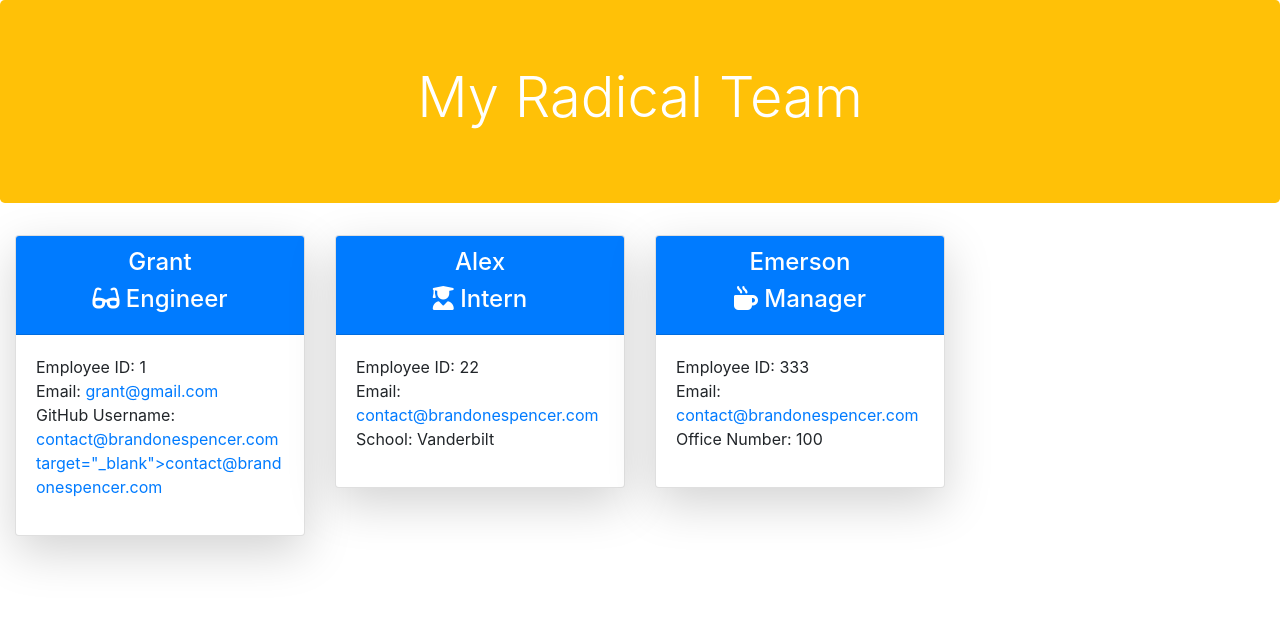
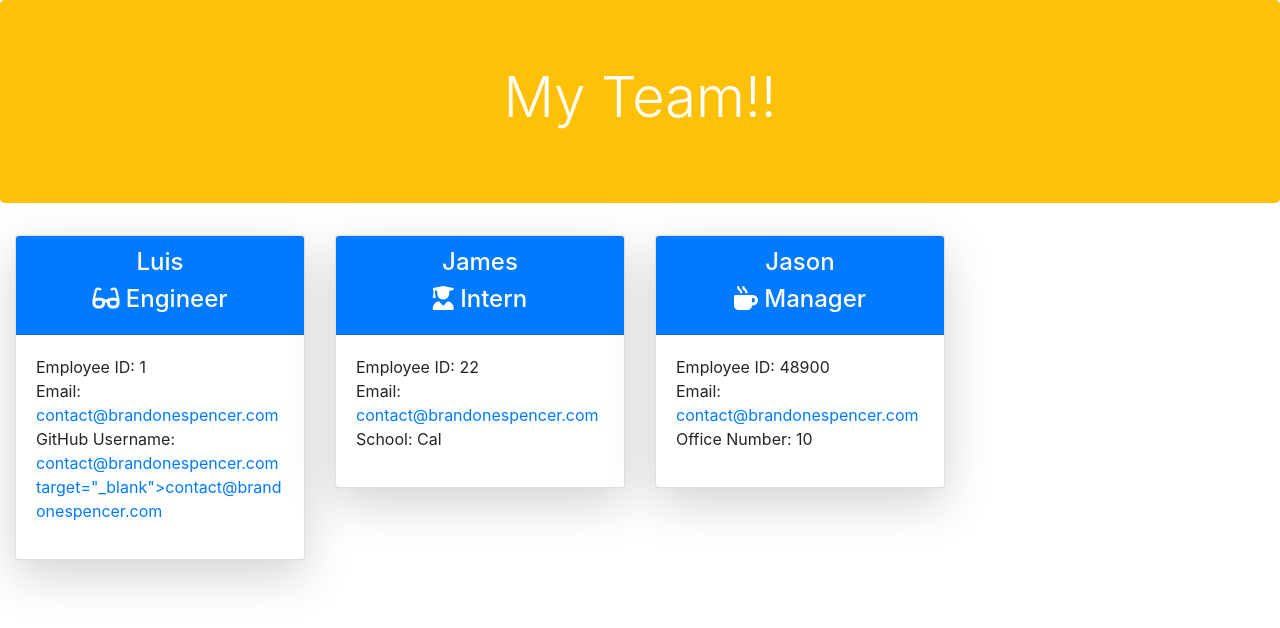
Before and after one commit to brandonespencer/Team-builder, a website: page index.html in a window 1280 px wide. Drawn offline with nearby package versions, Linux system fonts and the light colour scheme.

Commit message:
Update index.html

```diff
--- a/index.html
+++ b/index.html
@@ -13,7 +13,7 @@
 <body>
 <div class="header">
 <div class="jumbotron bg-warning">
-   <h1 class="display-4 text-white text-center">My Radical Team</h1>
+   <h1 class="display-4 text-white text-center">My Team!!</h1>
 </div>
 </div>
 <div class="container-body container-fluid">
@@ -23,13 +23,13 @@
 <div class="col-md-4 col-sm-6 col-12 col-lg-3">
     <div class="card shadow-lg mb-5 bg-white rounded">
         <div class="card-header bg-primary">
-            <h4 class="text-white text-center">Grant</h4>
+            <h4 class="text-white text-center">Luis</h4>
             <h4 class="text-white text-center"><i class="fas fa-glasses"></i></i> Engineer</h4>
         </div>
         <div class="card-body">
             <ul class="list-unstyled">
                 <li>Employee ID: 1</li>
-                <li>Email: <a href="mailto:grant@gmail.com">grant@gmail.com</a></li>
+                <li>Email: <a href= Contact@brandonespencer.com">contact@brandonespencer.com </a></li>
                 <li>GitHub Username: <a href="contact@brandonespencer.com">contact@brandonespencer.com target="_blank">contact@brandonespencer.com</a></i>
             </u>
         </div>
@@ -40,14 +40,14 @@
 <div class="col-md-4 col-sm-6 col-12 col-lg-3">
     <div class="card shadow-lg mb-5 bg-white rounded">
         <div class="card-header bg-primary">
-            <h4 class="text-white text-center">Alex</h4>
+            <h4 class="text-white text-center"> James</h4>
             <h4 class="text-white text-center"><i class="fas fa-user-graduate"></i></i> Intern</h4>
         </div>
         <div class="card-body">
             <ul class="list-unstyled">
                 <li>Employee ID: 22</li>
                 <li>Email: <a href="contact@brandonespencer.com">contact@brandonespencer.com</a></li>
-                <li>School: Vanderbilt</i>
+                <li>School: Cal</i>
             </u>
         </div>
     </div>
@@ -57,14 +57,14 @@
 <div class="col-md-4 col-sm-6 col-12 col-lg-3">
     <div class="card shadow-lg mb-5 bg-white rounded">
         <div class="card-header bg-primary">
-            <h4 class="text-white text-center">Emerson</h4>
+            <h4 class="text-white text-center">Jason</h4>
             <h4 class="text-white text-center"><i class="fas fa-mug-hot"></i></i> Manager</h4>
         </div>
         <div class="card-body">
             <ul class="list-unstyled">
-                <li>Employee ID: 333</li>
+                <li>Employee ID: 48900</li>
                 <li>Email: <a href="contact@brandonespencer.com">contact@brandonespencer.com</a></li>
-                <li>Office Number: 100</i>
+                <li>Office Number: 10</i>
             </u>
         </div>
     </div>
```
